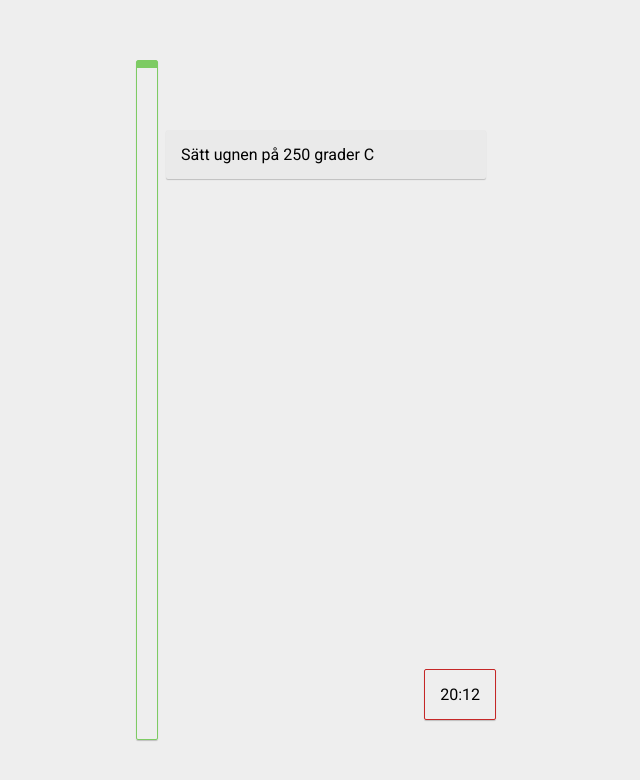
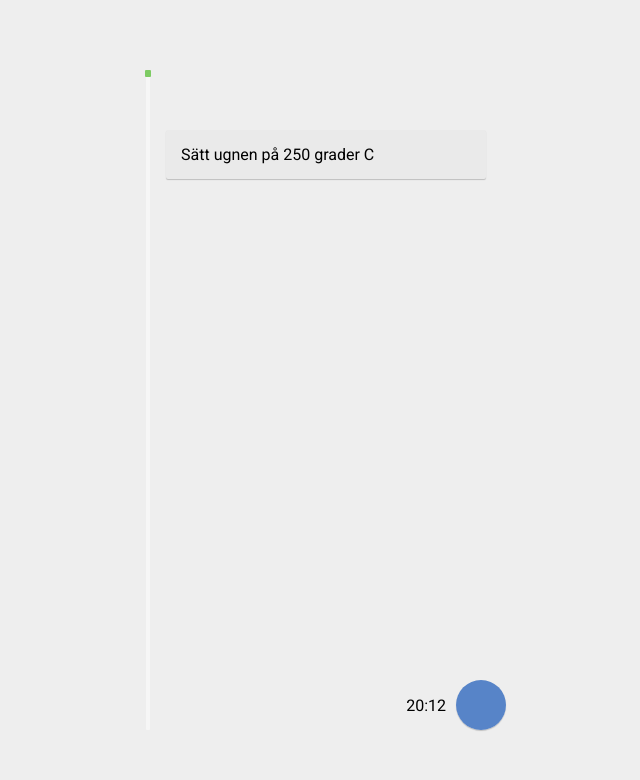
Before and after one commit to mickelus/food-flow, a plain HTML site: page index.html in a window 1280 px wide. Shown: the whole page, without its empty margins (314-954 px from the left). Drawn offline with nearby package versions, Linux system fonts and the light colour scheme.

Commit message:
Update timer and progressBar design

```diff
--- a/index.html
+++ b/index.html
@@ -24,8 +24,10 @@
         <div id="boxContainer">
 
         </div>
+        <div class="time">20:12</div>
         <div id="timerView">
-        	20:12
+        	<div id="timerProgress">
+        	</div>
         </div>
     </div>
 
--- a/style.css
+++ b/style.css
@@ -20,27 +20,41 @@ body, html {
 }
 #progressBar{
     padding:0;
-    width:5%;
+    width:4px;
     display: inline-block;
     position:absolute;
-    top:10px;
-    bottom:10px;
-    left:10px;
-    border-radius:2px;
-    border:1px solid #7DCB63;
-    box-shadow: 0 1px 1px rgba(0,0,0,0.2);
+    top:20px;
+    bottom:20px;
+    left:20px;
+    border-radius:1px;
+    background-color: #F6F6F6;
 }
 #progress{
+    position: absolute;
+    left:-1px;
+    border-radius:1px;
 	background-color: #7DCB63;
     transition: height 0.2s ease-in-out;
     height:1%;
+    width:6px;
 }
 #timerView{
+    width:50px;
+    height:50px;
     position:absolute;
-    padding:15px;
-    border-radius: 2px;
-    border:1px solid #C52727;
+    border-radius:50%;
     box-shadow: 0 1px 1px rgba(0,0,0,0.2);
-    right: 30px;
-    bottom: 30px;
+    right: 20px;
+    bottom: 20px;
 }
+#timerProgress{
+    height:100%;
+    border-radius:50%;
+    font-weight: bold;
+    background-color: #5784C8
+}
+.time{
+    position: absolute;
+    right: 80px;
+    bottom: 35px;
+}
```
